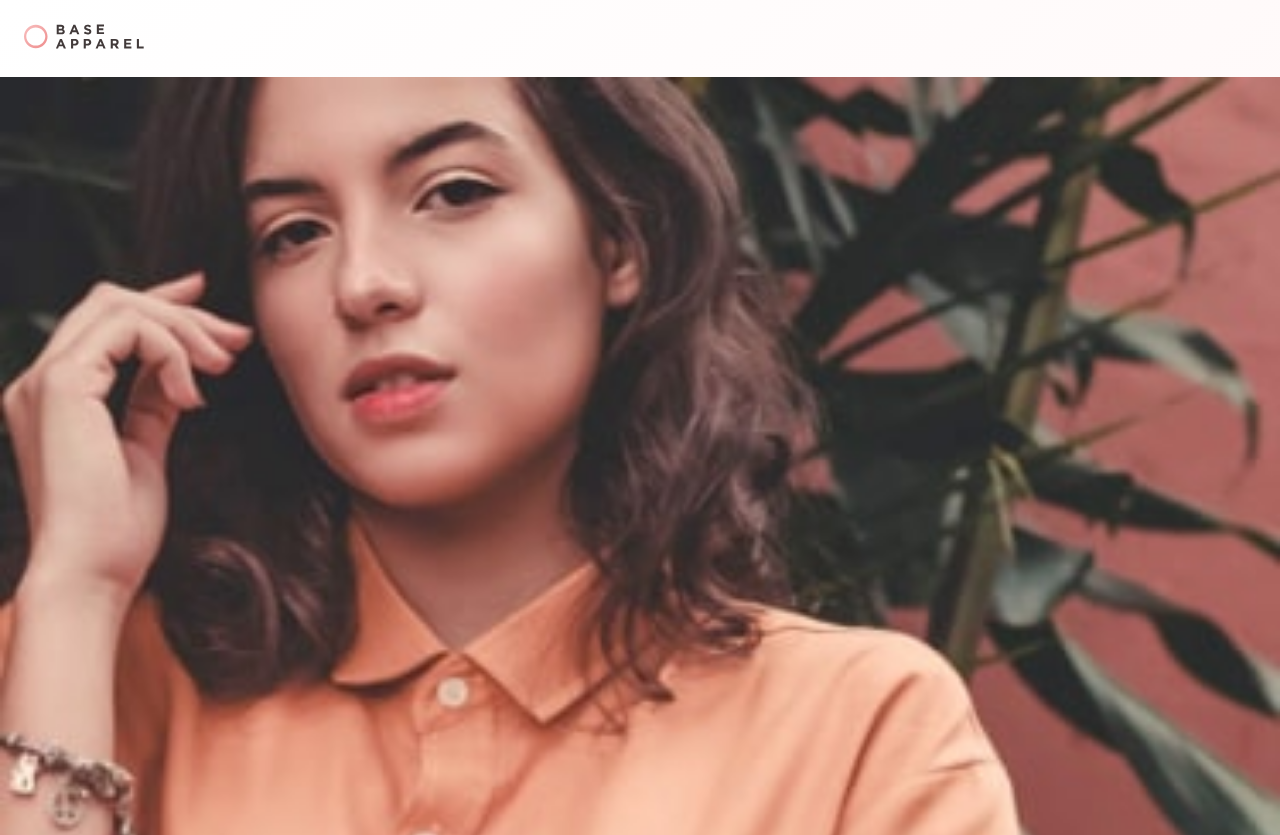
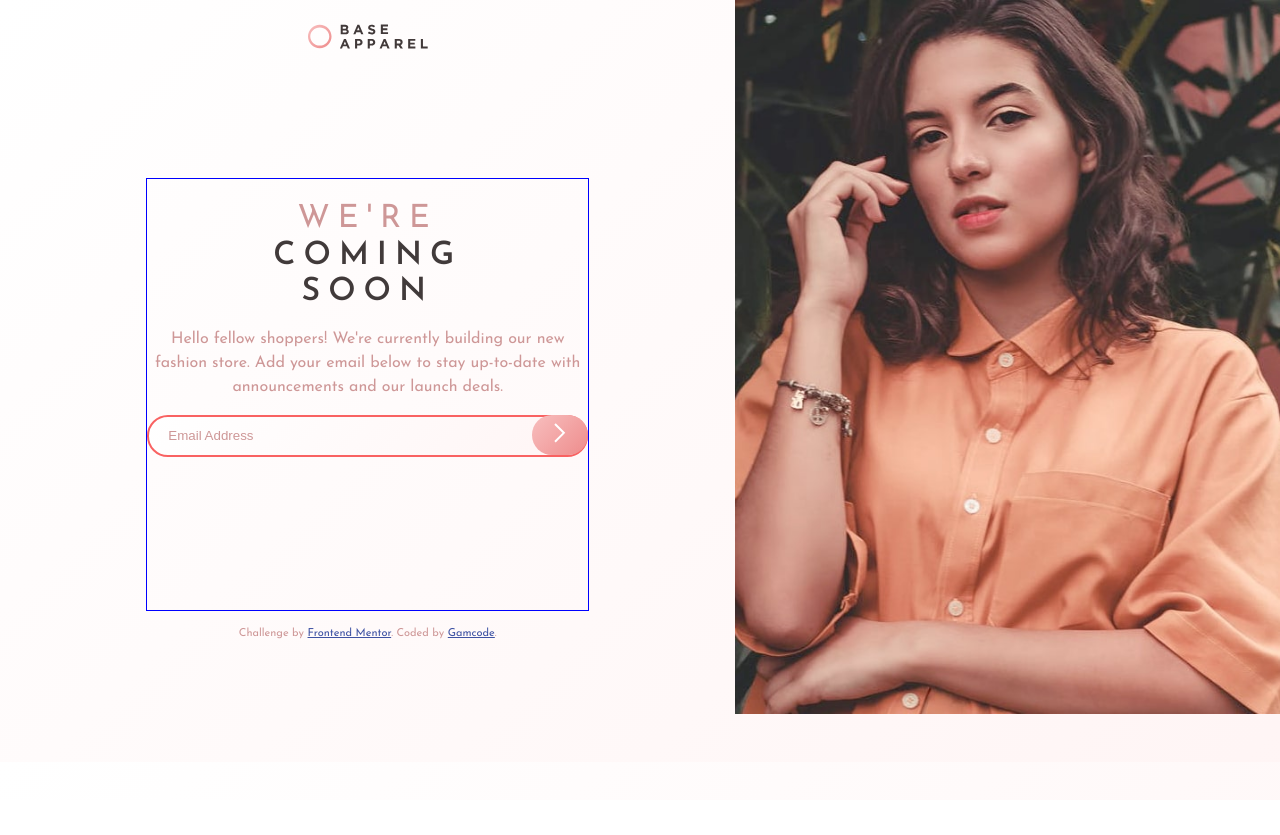
Before and after one commit to gamcode98/Base-Apparel-coming-soon-page-challenge-hub, a plain HTML site: page public/index.html in a window 1280 px wide. Shown: the top 835 px of the page. After the commit the page ends 800 px from the top, so only its background shows below. Drawn offline with Linux system fonts and the light colour scheme.

Commit message:
almost ready

```diff
--- a/public/css/styles.css
+++ b/public/css/styles.css
@@ -17,11 +17,10 @@ body {
   background-image: var(--Linear-first);
 }
 header {
-  padding: 1.5rem;
+  padding-top: 1.5rem;
+  padding-bottom: 1.5rem;
 }
-main {
-  margin-bottom: 2rem;
-}
+
 main img:nth-child(2) {
   width: 100%;
   display: block;
@@ -40,18 +39,26 @@ h1 span {
   font-weight: 400;
   color: var(--DesaturatedRed);
 }
+.wrapper {
+  margin-left: auto;
+  margin-right: auto;
+  width: 80%;
+}
 p {
-  padding-right: 1.5rem;
-  padding-left: 1.5rem;
+  /* padding-right: 1.5rem;
+  padding-left: 1.5rem; */
   text-align: center;
   color: var(--DesaturatedRed);
   line-height: 1.5rem;
 }
 form {
-  display: flex;
-  justify-content: center;
+  /* margin-left: auto;
+  margin-right: auto; */
   position: relative;
+  /* width: 80%; */
+  margin-bottom: 3rem;
 }
+
 input::placeholder {
   color: var(--DesaturatedRed);
 }
@@ -60,15 +67,16 @@ input {
   background-image: var(--Linear-first);
   border: 1px solid var(--DesaturatedRed);
   padding: 0.7rem 1.2rem;
-  width: 60%;
-  margin-left: 2rem;
+  width: 100%;
+  box-sizing: border-box;
 }
 button {
   border-radius: 1.3rem;
   border: none;
-  width: 3.3rem;
-  position: relative;
-  right: 2rem;
+  width: 3.5rem;
+  height: 2.5rem;
+  right: 0;
+  position: absolute;
   color: white;
   font-size: 1.5rem;
   background-image: var(--Linear-second);
@@ -84,13 +92,13 @@ form [required]:invalid {
 .icon-error {
   position: absolute;
   top: 0.5rem;
-  right: 6.5rem;
+  right: 4rem;
 }
 .email-form-error {
   position: absolute;
   transition: all 800ms ease;
-  bottom: -1.5rem;
-  left: 4rem;
+  bottom: -1.8rem;
+  left: 1.3rem;
 }
 .icon-error.is-active,
 .email-form-error.is-active {
@@ -112,3 +120,44 @@ form [required]:invalid {
     opacity: 1;
   }
 }
+@media screen and (min-width: 768px) {
+  main img:nth-child(1) {
+    display: block;
+    margin-left: auto;
+    margin-right: auto;
+  }
+  .wrapper {
+    width: 60%;
+    margin-left: auto;
+    margin-right: auto;
+  }
+}
+@media screen and (min-width: 1024px) {
+  .wrapper {
+    width: 60%;
+    margin-left: auto;
+    margin-right: auto;
+  }
+  main {
+    display: grid;
+    grid-template-columns: (2, auto);
+    grid-template-rows: (3, auto);
+  }
+  header {
+    grid-column: 1/2;
+    grid-row: 1/2;
+  }
+  main img:nth-child(2) {
+    grid-column: 2/3;
+    grid-row: 1/4;
+  }
+  .grid-left {
+    grid-column: 1/2;
+    grid-row: 2/3;
+    border: 1px solid blue;
+  }
+  footer {
+    grid-column: 1/2;
+    grid-row: 3/4;
+  }
+}
--- a/public/index.html
+++ b/public/index.html
@@ -26,10 +26,11 @@
 
 <body>
   <main>
-    <header>
+    <header class="wrapper">
       <img src="./assets/images/logo.svg" alt="logo" width="120">
     </header>
-    <img src="./assets/images/hero-mobile.jpg" alt="hero-mobile">
+    <img src="./assets/images/hero-mobile.jpg" alt="hero-mobile" id="hero-image">
+    <div class="wrapper grid-left">
       <h1>
         <span>We're</span> <br> coming <br> soon
       </h1>
@@ -38,7 +39,6 @@
         Add your email below to stay up-to-date with announcements and our launch deals.
       </p>
       <form>
-
         <input type="email" name="email" title="Please provide a valid email" placeholder="Email Address"
           pattern="^[a-z0-9]+(\.[_a-z0-9]+)*@[a-z0-9-]+(\.[a-z0-9-]+)*(\.[a-z]{2,15})$" required>
         <button type="submit">
@@ -47,14 +47,17 @@
           </svg>
         </button>
 
+
       </form>
-  </main>
+
+    </div>
     <footer>
       <p class="attribution">
         Challenge by <a href="https://www.frontendmentor.io?ref=challenge" target="_blank">Frontend Mentor</a>.
-      Coded by <a href="#">Your Name Here</a>.
+        Coded by <a href="#">Gamcode</a>.
       </p>
     </footer>
+  </main>
 
   <script src="./js/index.js" type="module"></script>
 </body>
--- a/public/js/form.js
+++ b/public/js/form.js
@@ -16,8 +16,11 @@ export default function contactFormValidations() {
               d="M13.256 6v9.056h-2V6h2zm-.944 12.464c-.384 0-.699-.104-.944-.312a1.027 1.027 0 0 1-.368-.824c0-.33.125-.608.376-.832.25-.224.563-.336.936-.336.373 0 .68.112.92.336.24.224.36.501.36.832 0 .341-.117.616-.352.824-.235.208-.544.312-.928.312z" />
           </g>
         </svg>`;
-  $form.insertAdjacentElement("beforeend", $span);
-  $form.insertAdjacentElement("beforeend", $div);
+  $input.insertAdjacentElement("afterend", $span);
+  $input.insertAdjacentElement("afterend", $div);
+
+  // d.getElementById($input.name).classList.add("is-active"),
+  //   $span.classList.add("is-active");
 
   d.addEventListener("keyup", (e) => {
     if (e.target.matches("form [required]")) {
--- a/public/js/index.js
+++ b/public/js/index.js
@@ -1,6 +1,13 @@
 import contactFormValidations from "./form.js";
+import responsiveImg from "./responsive_image.js";
 
 const d = document;
 d.addEventListener("DOMContentLoaded", (e) => {
   contactFormValidations();
+  responsiveImg(
+    "hero-image",
+    "1024",
+    "./assets/images/hero-desktop.jpg",
+    "./assets/images/hero-mobile.jpg"
+  );
 });
--- /dev/null
+++ b/public/js/responsive_image.js
@@ -0,0 +1,17 @@
+const d = document;
+const w = window;
+export default function responsiveImg(id, mq, desktopSrc, mobileSrc) {
+  const $img = d.getElementById(id);
+  if (w.innerWidth >= mq) {
+    $img.setAttribute("src", desktopSrc);
+  } else {
+    $img.setAttribute("src", mobileSrc);
+  }
+  w.addEventListener("resize", (e) => {
+    if (w.innerWidth >= mq) {
+      $img.setAttribute("src", desktopSrc);
+    } else {
+      $img.setAttribute("src", mobileSrc);
+    }
+  });
+}
```
Lines whose indentation alone changed are shown as unchanged.
